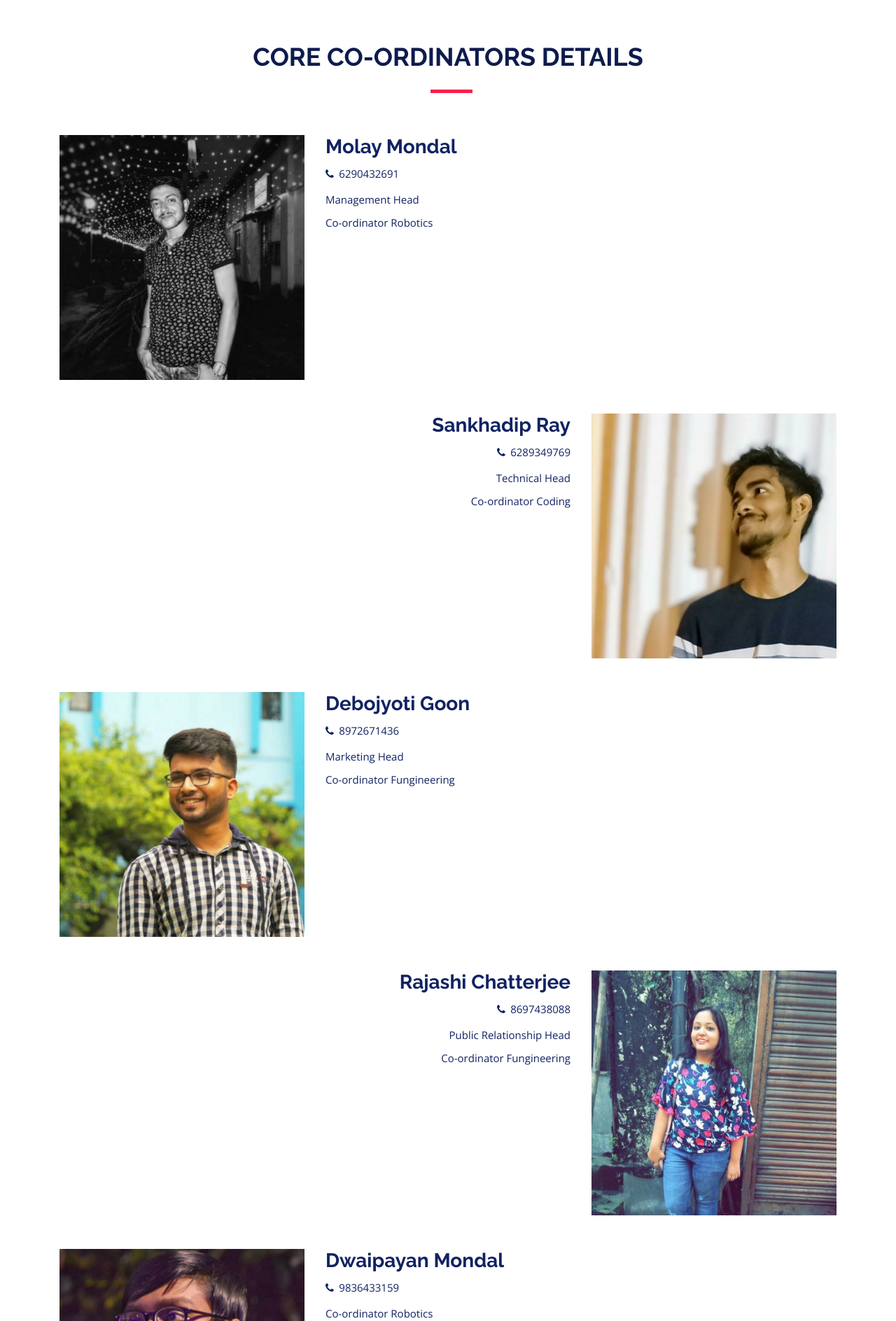
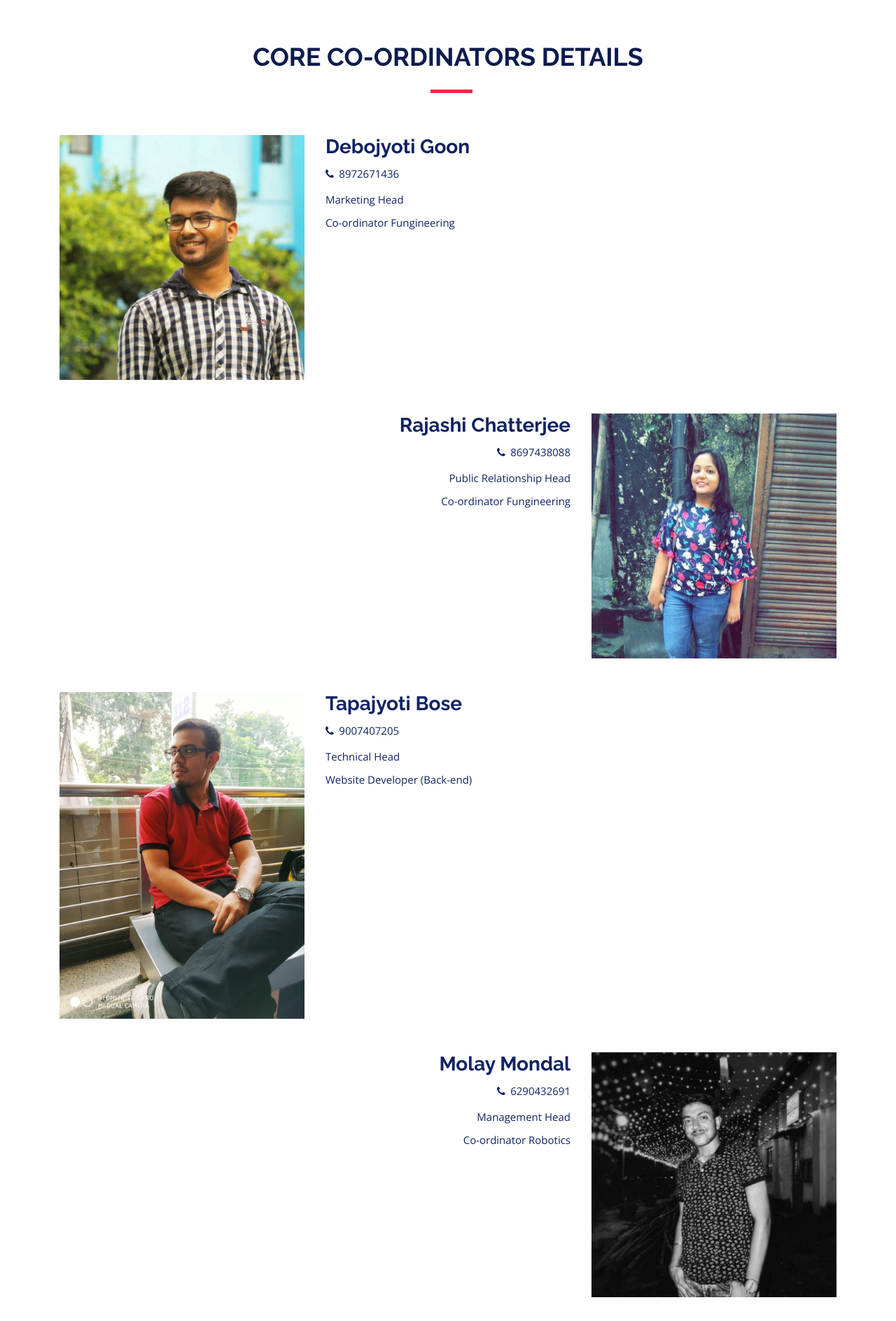
Before and after one commit to ruppysuppy/Karmatek-2k20, a Flask app: page /coordinator in a window 1280 px wide. Shown: the part 70-1958 px from the top of the page at 70% size. Run offline with Flask 2, Linux system fonts and the light colour scheme; some libraries are stand-ins or nearby versions.

Commit message:
Minor Updates

```diff
--- a/Karmatek/templates/coordinator-details.html
+++ b/Karmatek/templates/coordinator-details.html
@@ -81,46 +81,7 @@
 
                 <div class="row">
                     <div class="col-md-4">
-                        <img src="{{url_for('static', filename='img/IMG_20191028_020419.jpg')}}" alt="Speaker 1" class="img-fluid">
-                    </div>
-
-                    <div class="col-md-8">
-                        <div class="details">
-                            <h2>Molay Mondal</h2>
-                            <p><i class="fa fa-phone">&nbsp;&nbsp;</i>6290432691</p>
-
-                            <div class="social">
-                            </div>
-                            <p>Management Head</p>
-                            <p>Co-ordinator Robotics</p>
-                        </div>
-                    </div>
-
-                </div>
-                <br>
-                <br>
-                <div class="row">
-                    <div class="col-md-8">
-                        <div class="details" id="ab">
-                            <h2>Sankhadip Ray</h2>
-                            <p><i class="fa fa-phone">&nbsp;&nbsp;</i>6289349769</p>
-
-                            <div class="social">
-                            </div>
-                            <p>Technical Head</p>
-                            <p>Co-ordinator Coding</p>
-                        </div>
-                    </div>
-
-                    <div class="col-md-4">
-                        <img src="{{url_for('static', filename='img/IMG_20191028_020331.jpg')}}" alt="Speaker 1" class="img-fluid">
-                    </div>
-                </div>
-                <br>
-                <br>
-                <div class="row">
-                    <div class="col-md-4">
-                        <img src="{{url_for('static', filename='img/IMG_20191028_020402.jpg')}}" alt="Speaker 1" class="img-fluid">
+                        <img src="{{url_for('static', filename='img/IMG_20191028_020402.jpg')}}" alt="Debojyoti Goon" class="img-fluid">
                     </div>
 
                     <div class="col-md-8">
@@ -152,14 +113,53 @@
                         </div>
                     </div>
                     <div class="col-md-4">
-                        <img src="{{url_for('static', filename='img/FB_IMG_1571072301616.jp')}}g" alt="Speaker 1" class="img-fluid">
+                        <img src="{{url_for('static', filename='img/FB_IMG_1571072301616.jp')}}g" alt="Rajashi Chatterjee" class="img-fluid">
                     </div>
                 </div>
                 <br>
                 <br>
                 <div class="row">
                     <div class="col-md-4">
-                        <img src="{{url_for('static', filename='img/IMG-20191028-WA0036.jpg')}}" alt="Speaker 1" class="img-fluid">
+                        <img src="{{url_for('static', filename='img/Tap.jpg')}}" alt="Tapajyoti Bose" class="img-fluid">
+                    </div>
+
+                    <div class="col-md-8">
+                        <div class="details">
+                            <h2>Tapajyoti Bose</h2>
+                            <p><i class="fa fa-phone">&nbsp;&nbsp;</i>9007407205</p>
+
+                            <div class="social">
+                            </div>
+                            <p>Technical Head</p>
+                            <p>Website Developer (Back-end)</p>
+                        </div>
+                    </div>
+
+                </div>
+                <br>
+                <br>
+                <div class="row">
+                    <div class="col-md-8">
+                        <div class="details" id="ab">
+                            <h2>Molay Mondal</h2>
+                            <p><i class="fa fa-phone">&nbsp;&nbsp;</i>6290432691</p>
+
+                            <div class="social">
+                            </div>
+                            <p>Management Head</p>
+                            <p>Co-ordinator Robotics</p>
+                        </div>
+                    </div>
+
+                    <div class="col-md-4">
+                        <img src="{{url_for('static', filename='img/IMG_20191028_020419.jpg')}}" alt="Molay Mondal" class="img-fluid">
+                    </div>
+                </div>
+                <br>
+                <br>
+                <div class="row">
+                    <div class="col-md-4">
+                        <img src="{{url_for('static', filename='img/IMG-20191028-WA0036.jpg')}}" alt="Dwaipayan Mondal" class="img-fluid">
                     </div>
 
                     <div class="col-md-8">
@@ -179,28 +179,6 @@
                 <div class="row">
                     <div class="col-md-8">
                         <div class="details" id="ab">
-                            <h2>Shreya Gangopadhyay</h2>
-                            <p><i class="fa fa-phone">&nbsp;&nbsp;</i>7557095575</p>
-
-                            <div class="social">
-                            </div>
-                            <p>Co-ordinator Coding</p>
-                        </div>
-                    </div>
-
-                    <div class="col-md-4">
-                        <img src="{{url_for('static', filename='img/IMG_20191028_020310.jpg')}}" alt="Speaker 1" class="img-fluid">
-                    </div>
-                </div>
-                <br>
-                <br>
-                <div class="row">
-                    <div class="col-md-4">
-                        <img src="{{url_for('static', filename='img/IMG_20191028_020349.jpg')}}" alt="Speaker 1" class="img-fluid">
-                    </div>
-
-                    <div class="col-md-8">
-                        <div class="details">
                             <h2>Bikram Das</h2>
                             <p><i class="fa fa-phone">&nbsp;&nbsp;</i>9804460361</p>
 
@@ -210,6 +188,9 @@
                         </div>
                     </div>
 
+                    <div class="col-md-4">
+                        <img src="{{url_for('static', filename='img/IMG_20191028_020349.jpg')}}" alt="Bikram Das" class="img-fluid">
+                    </div>
                 </div>
             </div>
         </section>
--- a/Karmatek/templates/index.html
+++ b/Karmatek/templates/index.html
@@ -489,7 +489,7 @@
 
                     <div class="col-lg-3 col-md-4 col-xs-6">
                         <div class="supporter-logo">
-                            <img src="{{url_for('static', filename='img/supporters/1.png')}}" class="img-fluid" alt="">
+                            <img src="{{url_for('static', filename='img/supporters/BSE.jpg')}}" class="img-fluid" alt="">
                         </div>
                     </div>
 
--- a/Karmatek/templates/profile.html
+++ b/Karmatek/templates/profile.html
@@ -140,7 +140,7 @@
                         <h3>
                             List of Selected Events:
                         </h3>
-                        <ul style="list-style: none;">
+                        <ul style="list-style: none; padding: 0;">
                             {% for event in events %}
                             <li class="col-md-12">
                                 <div class="col-md-1" style="display: inline;">
@@ -159,7 +159,7 @@
                     </div>
                     <div class="col-md-12">
                         <div style="display: inline; border: 1px solid black; border-radius: 25px;">
-                            <span style="padding: 10px 5px;">
+                            <span style="padding: 8px 6px;">
                             <strong style="position: relative; right: -2px;">i</strong>
                           </span>
                         </div>
```
Also changed, not shown: Karmatek/static/img/Tap.jpg (added), Karmatek/static/img/supporters/BSE.jpg (added), Karmatek/static/img/supporters/Bisleri.jpg (added), Karmatek/static/img/supporters/Monster.png (added), Karmatek/static/img/supporters/Webtek.jpg (added), Karmatek/static/img/supporters/manisquare.jpg (added), Karmatek/static/img/supporters/t2.jpg (added).
